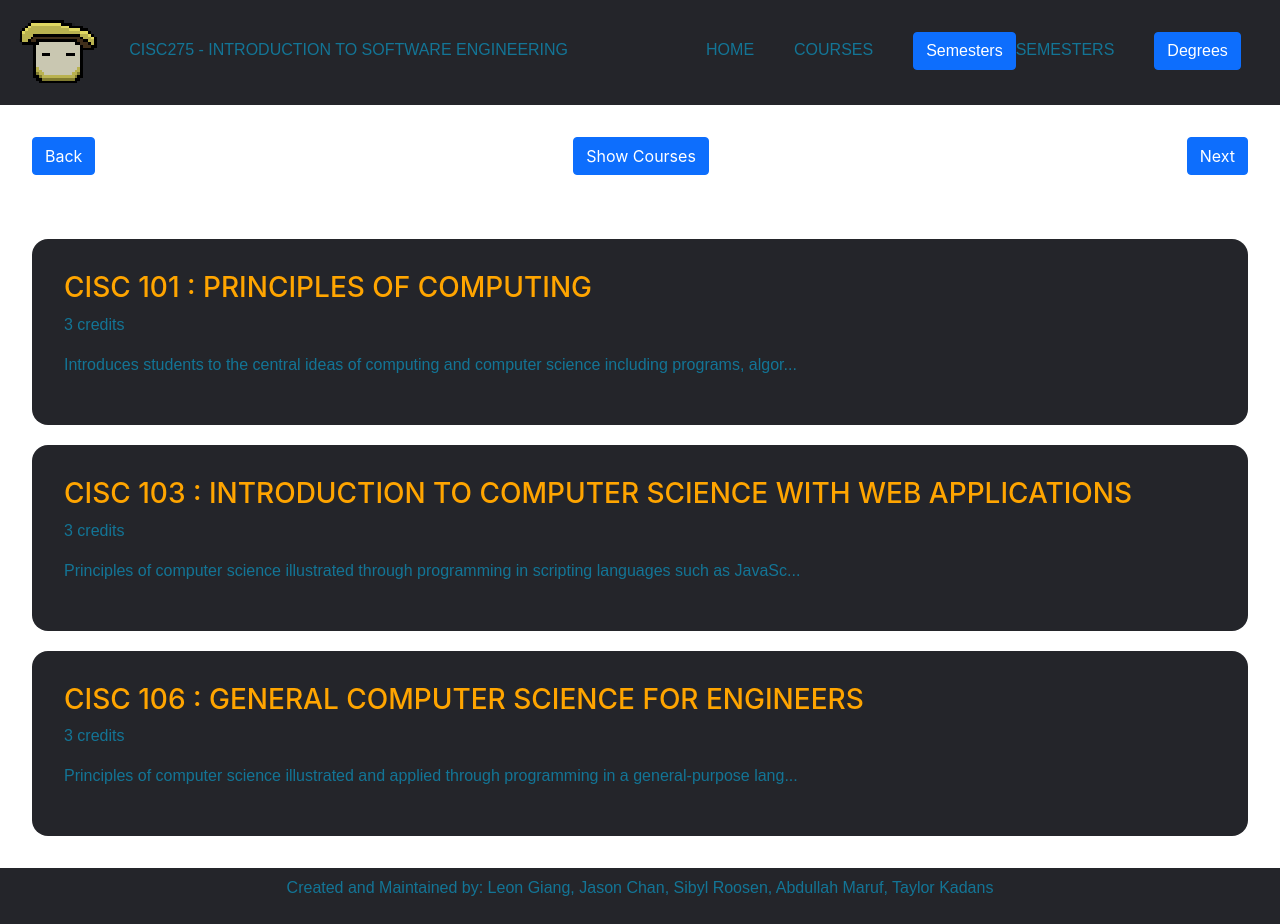
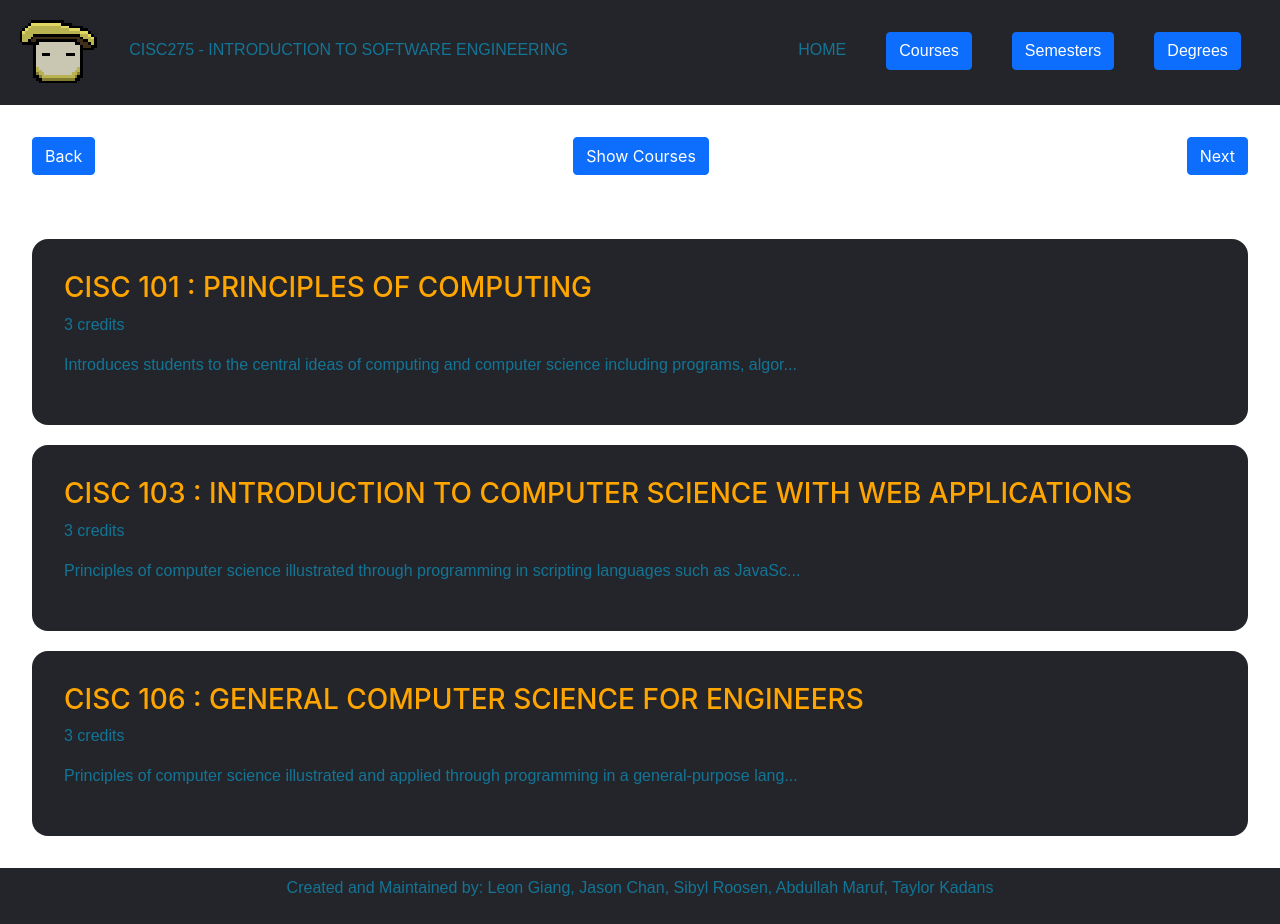
Before and after one commit to CISC275123/Final-Project, a React (Create React App) app: page / in a window 1280 px wide. Built offline with nearby package versions, Linux system fonts and the light colour scheme.

Commit message:
Fixed course, semester, and degree buttons displaying the wrong components when clicked.

```diff
--- a/src/App.tsx
+++ b/src/App.tsx
@@ -100,7 +100,6 @@ function App(): JSX.Element {
 
     const handleClickSemester = () => {
         setShowComponentSemester(!showComponentSemester);
-        setDisplay(!display);
     };
 
     return (
@@ -119,20 +118,37 @@ function App(): JSX.Element {
                                 <a href="#Home">Home</a>
                             </li>
                             <li>
-                                <a href="#Courses">Courses</a>
-                            </li>
-                            <li>
-                                <Button onClick={handleClickSemester}>
-                                    Semesters
+                                <Button
+                                    onClick={() => {
+                                        setDegree(false);
+                                        setShowComponentSemester(false);
+                                        setDisplay(!display);
+                                        setEditing(!isEditing);
+                                    }}
+                                >
+                                    Courses
                                 </Button>
-                                <a href="#Semesters">Semesters</a>
                             </li>
                             <li>
                                 <Button
                                     onClick={() => {
-                                        switchEditing(!isEditing);
-                                        setDisplay(!display);
+                                        handleClickSemester();
+                                        switchEditing(true);
+                                        // Disables display for Degrees and Courses
+                                        setDegree(false);
+                                        setDisplay(false);
+                                    }}
+                                >
+                                    Semesters
+                                </Button>
+                            </li>
+                            <li>
+                                <Button
+                                    onClick={() => {
+                                        switchEditing(true);
                                         setDegree(!isDegree);
+                                        setDisplay(false);
+                                        setShowComponentSemester(false);
                                     }}
                                 >
                                     Degrees
```
